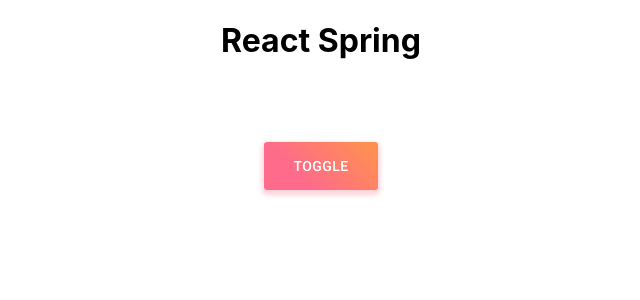
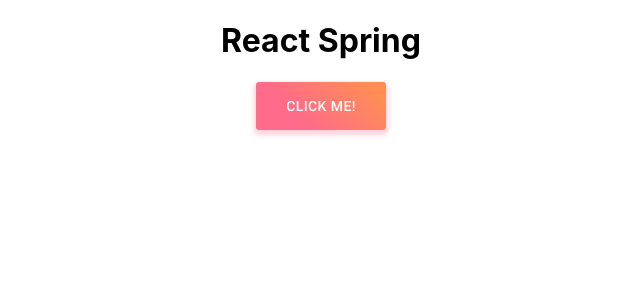
Before and after one commit to MarcLignarius/React.ReactSpringDemo, a React (Create React App) app: page / in a window 1280 px wide. Shown: the top 300 px of the page, without its empty margins (319-959 px from the left). Built offline with nearby package versions, Linux system fonts and the light colour scheme.

Commit message:
refactor code

```diff
--- a/src/components/Toggle/Toggle.js
+++ b/src/components/Toggle/Toggle.js
@@ -24,10 +24,10 @@
 
 	return (
 		<div>
-			<animated.h1 style={fade}>Hello</animated.h1>
 			<StyledButton onClick = {() => setToggle(!isToggled)}>
-				Toggle
+				Click Me!
 			</StyledButton>
+			<animated.h1 style={fade}>Oh hey!</animated.h1>
 		</div>
 	)
 }
```
